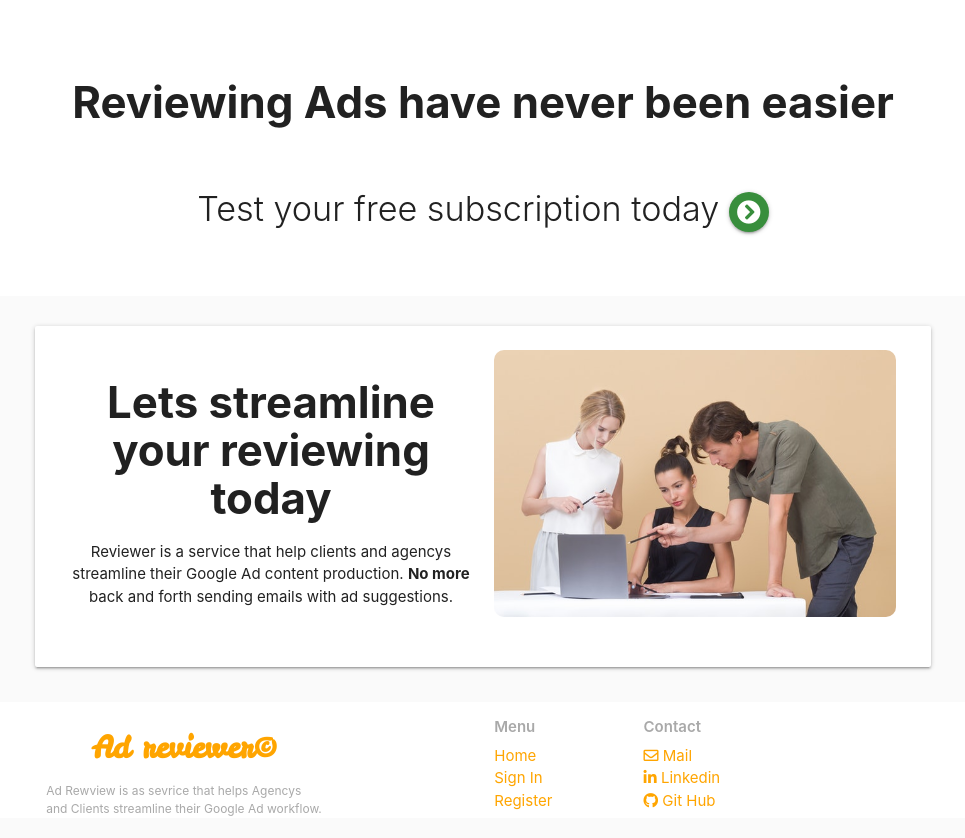
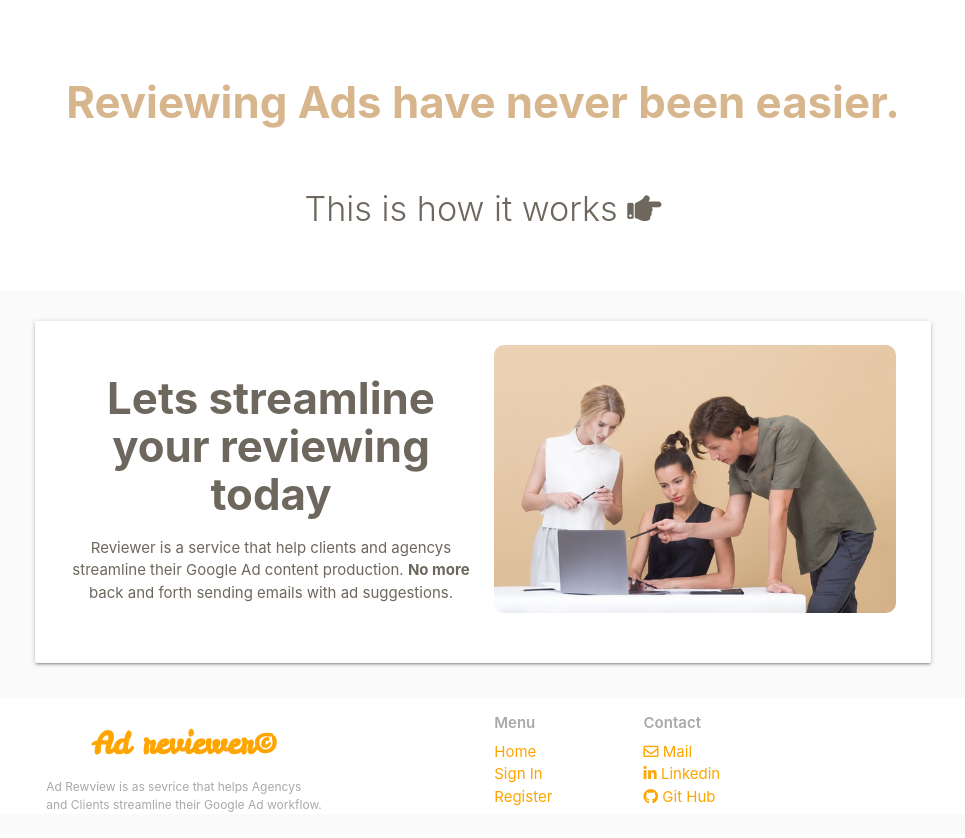
Before and after one commit to Carl-Henric/ms3, a Flask app: page / in a window 1280 px wide. Shown: the part 70-908 px from the top of the page, without its empty margins (157-1122 px from the left). After the commit the page ends 882 px from the top, so only its background shows below. Run offline with Flask 2, Linux system fonts and the light colour scheme; some libraries are stand-ins or nearby versions.

Commit message:
Update font colors

```diff
--- a/static/css/style.css
+++ b/static/css/style.css
@@ -30,6 +30,14 @@ nav {
     padding-right: 20px;
 }
 
+.beige  {
+    color: #d7b68d;
+}
+
+.forrestgreen {
+    color: #6e675d;
+}
+
 .hero {
     text-align: center;
     padding-top: 50px;
@@ -44,6 +52,10 @@ nav {
 
 .hero h4 {
     font-weight: 300;
+}
+
+h3 {
+color: #6e675d;
 }
 
 .hero button {
--- a/templates/index.html
+++ b/templates/index.html
@@ -2,9 +2,8 @@
 {% block content %}
 <!-- header content -->
 <div class="hero">
-    <h3>Reviewing Ads have never been easier</h3><br>
-    <h4>Test your free subscription today <a class="btn-floating pulse  green darken-2"><i
-                class="fas fa-chevron-circle-right"></i></a>
+    <h3 class="beige">Reviewing Ads have never been easier.</h3><br>
+    <h4 class="forrestgreen">This is how it works <a class="forrestgreen"><i class="fas fa-hand-point-right forrestgreen"></i></a>
     </h4>
 </div>
 <!-- Two grid content -->
@@ -13,8 +12,8 @@
         <div class="card-panel white">
             <div class="row">
                 <div class="col s12 m6 center-align">
-                    <h3 class="boldfont">Lets streamline your reviewing today</h3>
-                    <p>Reviewer is a service that help clients and agencys streamline their Google Ad content
+                    <h3 class="boldfont forrestgreen">Lets streamline your reviewing today</h3>
+                    <p class="forrestgreen">Reviewer is a service that help clients and agencys streamline their Google Ad content
                         production.
                         <b>No more</b> back and forth sending emails with ad suggestions. </p>
                 </div>
```
